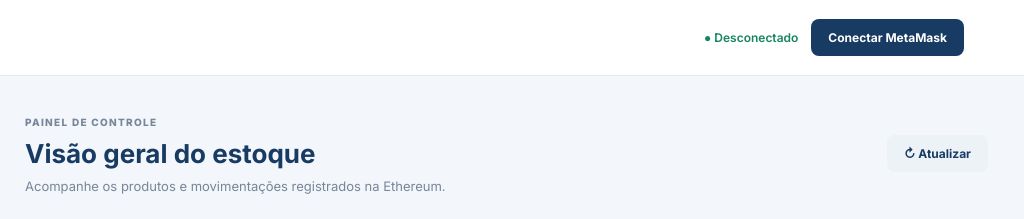
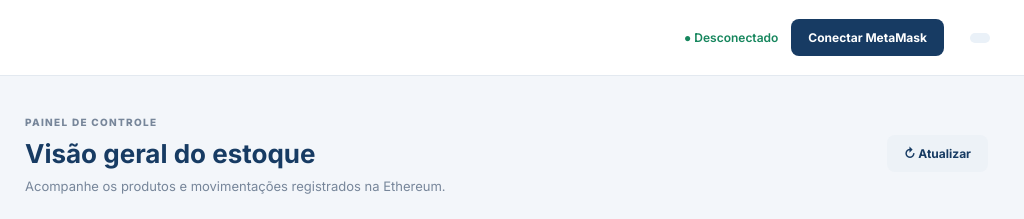
Before and after one commit to GuilhermeSDSilva/oficina3_blockchain2, a plain HTML site: page index.html in a window 1280 px wide. Shown: the top 219 px of the page, 256-1280 px from the left. Drawn offline with Linux system fonts and the light colour scheme; a script that the page names is missing.

Commit message:
Update style.css

```diff
--- a/style.css
+++ b/style.css
@@ -83,6 +83,16 @@ button {
 .wallet-address {
     color: var(--muted);
     font-size: 11px;
+}
+
+
+.wallet-balance {
+    background: #eaf1f8;
+    color: var(--primary);
+    font-size: 11px;
+    font-weight: 700;
+    padding: 5px 10px;
+    border-radius: 6px;
 }
 
 .layout {
```
